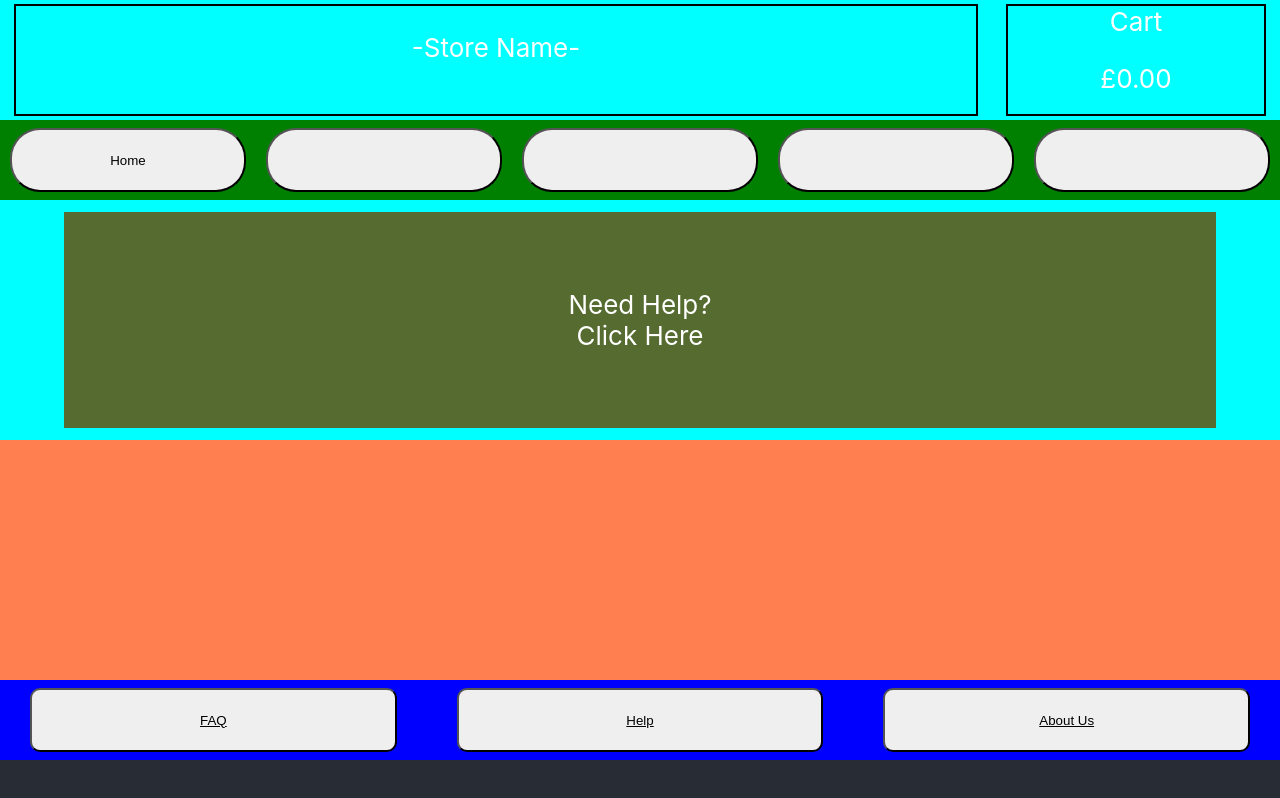
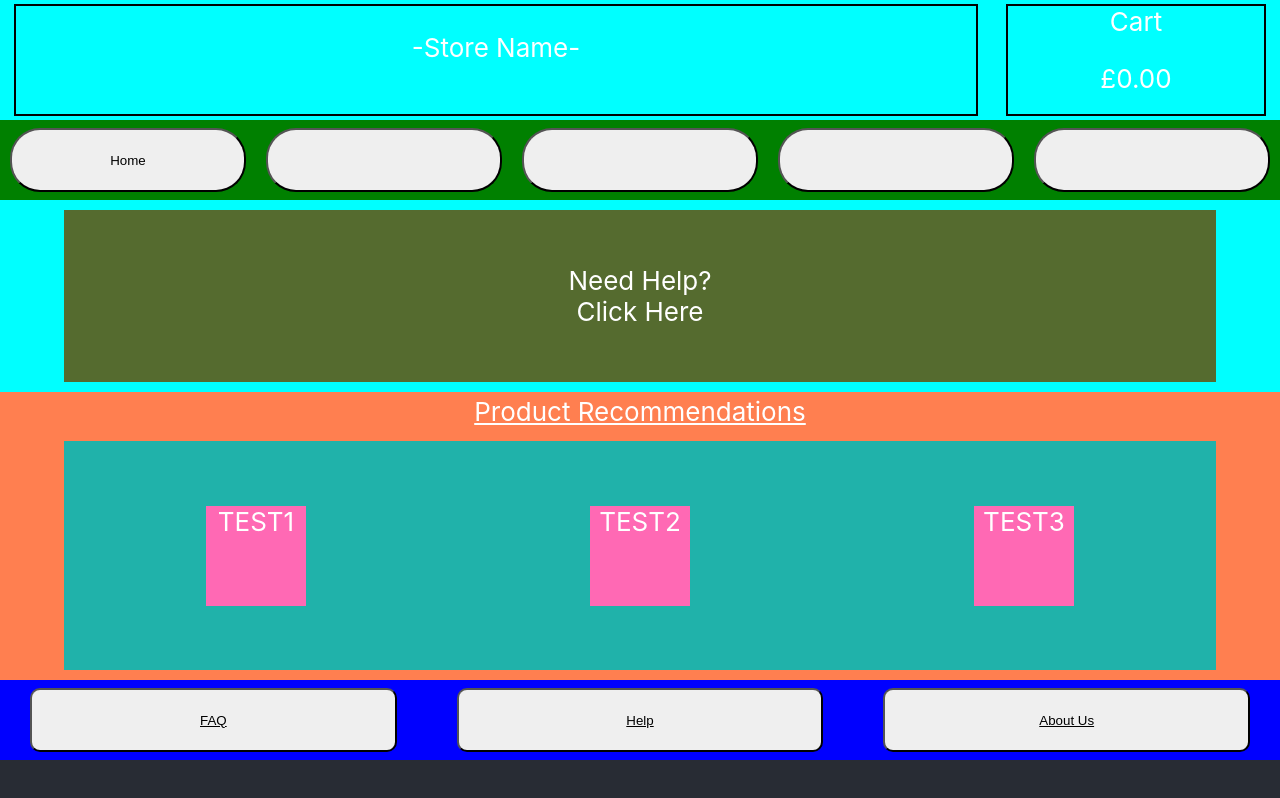
Before and after one commit to PSXLiam/E-CommerceProject, a React (Create React App) app in the folder e-commerce-app/: page / in a window 1280 px wide. Built offline with nearby package versions, Linux system fonts and the light colour scheme.

Commit message:
Add Product recommendation section prototype
With tests done using temporary divs

```diff
--- a/e-commerce-app/src/BodyHome.css
+++ b/e-commerce-app/src/BodyHome.css
@@ -5,7 +5,7 @@
 .bodyTop{
     background-color: aqua;
     width: 100vw;
-    height: 50%;
+    height: 40%;
     display: flex;
     align-items: center;
     justify-content: center;
@@ -28,5 +28,30 @@
 .bodyBottom{
     background-color: coral;
     width: 100vw;
-    height: 50%;
+    height: 60%;
+    display: flex;
+    flex-direction: column;
+    align-items: center;
 }
+
+.PRec{
+    margin: 4px;
+    text-decoration: underline;
+}
+
+.prodRecommendations{
+    background-color: lightseagreen;
+    width: 90vw;
+    height: 80%;
+    display: flex;
+    flex-direction: row;
+    align-items: center;
+    justify-content: space-around;
+    margin: 10px;
+}
+
+.TESTPRODUCT{
+    background-color: hotpink;
+    width: 100px;
+    height: 100px;
+}
--- a/e-commerce-app/src/BodyHome.js
+++ b/e-commerce-app/src/BodyHome.js
@@ -10,7 +10,12 @@ function BodyHome() {
                 </div>
             </div>
             <div className='bodyBottom'>
-
+                <p className='PRec'>Product Recommendations</p>
+                <div className='prodRecommendations'>
+                    <div className='TESTPRODUCT'>TEST1</div>
+                    <div className='TESTPRODUCT'>TEST2</div>
+                    <div className='TESTPRODUCT'>TEST3</div>
+                </div>
             </div>
         </div>
     )
```
Also changed, not shown: e-commerce-app/src/App.js (line endings or trailing spaces).
